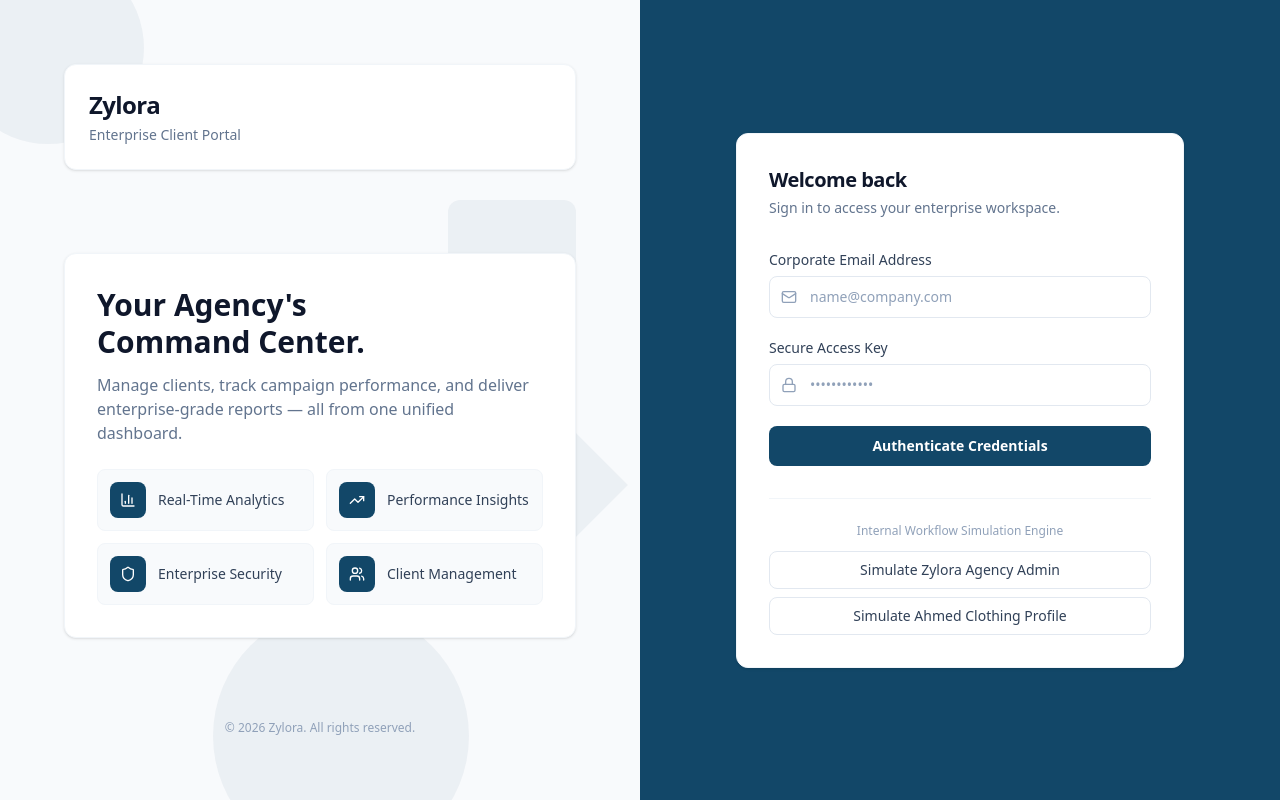
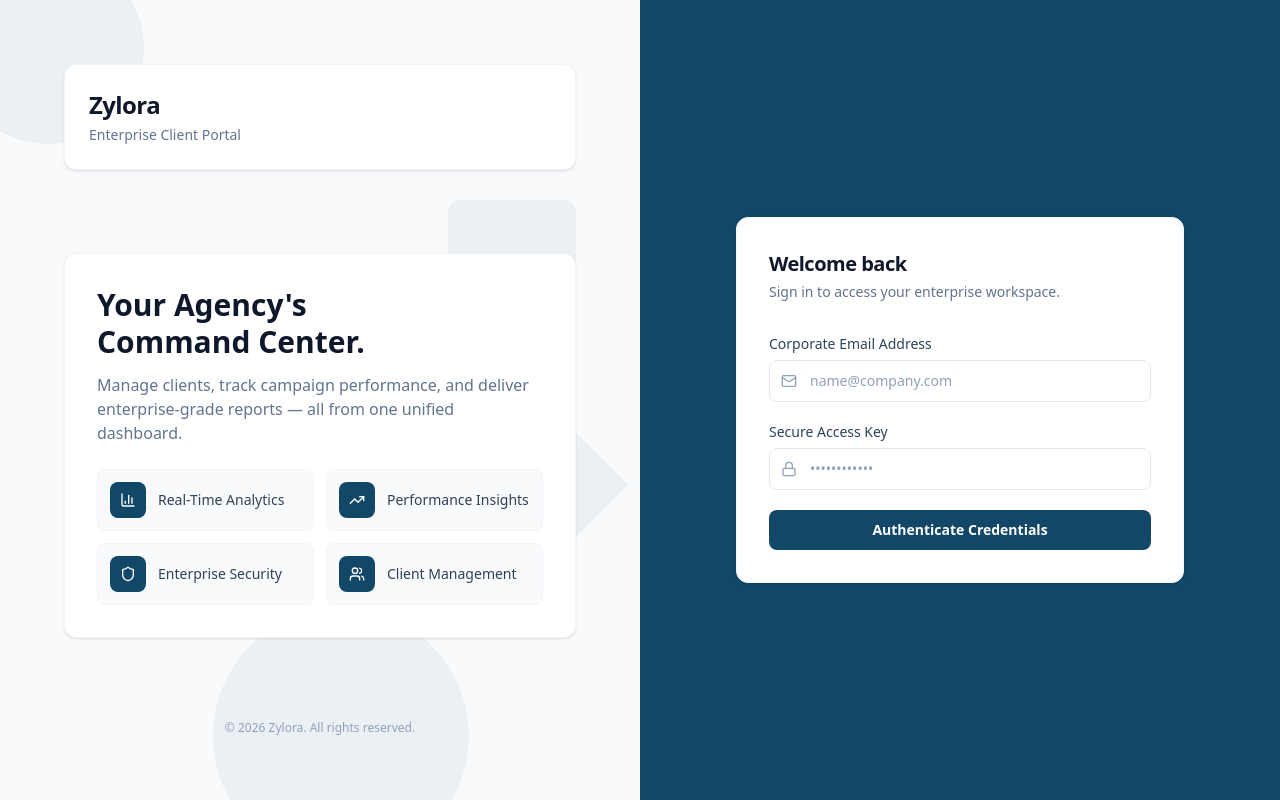
Before and after one commit to ManzarAbbass/zylora, a Next.js app: page /login in a window 1280 px wide. Built offline with nearby package versions, Linux system fonts and the light colour scheme.

Commit message:
feat(auth): implement B2B credentials validation with Zod, bcryptjs, and Drizzle

```diff
--- a/context/current-feature.md
+++ b/context/current-feature.md
@@ -1,14 +1,29 @@
-# Current Feature
+# Current Feature: Full B2B Credentials Token Validation Engine (Phase 2)
 
-## Status: Complete
+## Status: In Progress
 
 ## Goals
 
-<!-- Add goals here -->
+- [ ] Extend `src/auth.config.ts` with a Credentials provider placeholder (`authorize: async () => null`) inside the `providers` array — no database client imports in edge file
+- [ ] Override Credentials provider in `src/auth.ts` with Zod validation (`z.string().email()`, `z.string().min(8)`) for incoming login payloads
+- [ ] Query Neon PostgreSQL `users` table via Drizzle `eq(users.email, validatedEmail)` — throw NextAuth exception if no row found
+- [ ] Validate password with `bcryptjs.compare()` against stored hash
+- [ ] Return typesafe user profile object (`id`, `name`, `email`, `role`) on successful authentication
+- [ ] Strip all temporary simulation tester buttons from `src/app/login/page.tsx`
+- [ ] Bind standard email/password form fields with `useState` or Server Actions on login page
+- [ ] Wire submission to `signIn("credentials", { email, password, redirect: true })`
+- [ ] Catch authentication errors and display human-readable Sonner toasts: `"Invalid credentials provided. Please double-check your security tokens."`
+- [ ] Verify `ceo@zylora.com` / `ZyloraAdmin2026!` redirects to `/admin/dashboard`
+- [ ] Verify `ahmed@clothing.com` / `AhmedClient123!` redirects to `/client/dashboard`
+- [ ] Ensure invalid credentials display Sonner error without crashing
 
 ## Notes
 
-<!-- Add notes here -->
+- Refer to `@context/features/auth-spec-files/auth-phase-2-spec.md` for full spec
+- Cross-verify with `@context/project-overview.md` — no public registration allowed
+- Seeded test credentials in `src/db/seed.ts`: `ceo@zylora.com` (ADMIN) and `ahmed@clothing.com` (CLIENT)
+- Strictly blocks standalone `/api/auth/register` endpoints or sign-up page paths
+- Phase 1 NextAuth integration already in place — this phase activates real credentials validation
 
 ## History
 
--- a/package.json
+++ b/package.json
@@ -25,7 +25,8 @@
     "react-dom": "19.2.4",
     "recharts": "^3.10.0",
     "resend": "^6.18.0",
-    "sonner": "^2.0.7"
+    "sonner": "^2.0.7",
+    "zod": "^4.4.3"
   },
   "devDependencies": {
     "@tailwindcss/postcss": "^4",
--- a/src/app/login/page.tsx
+++ b/src/app/login/page.tsx
@@ -69,7 +69,7 @@ export default function LoginPage() {
       });
 
       if (result?.error) {
-        toast.error("Invalid credentials. Please verify your access keys.");
+        toast.error("Invalid credentials provided. Please double-check your security tokens.");
         return;
       }
 
@@ -93,18 +93,6 @@ export default function LoginPage() {
   async function handleSubmit(e: React.FormEvent) {
     e.preventDefault();
     await handleSignIn(email, password);
-  }
-
-  async function simulateLogin(role: "ADMIN" | "CLIENT") {
-    if (role === "ADMIN") {
-      setEmail("ceo@zylora.com");
-      setPassword("ZyloraAdmin2026!");
-      await handleSignIn("ceo@zylora.com", "ZyloraAdmin2026!");
-    } else {
-      setEmail("ahmed@clothing.com");
-      setPassword("AhmedClient123!");
-      await handleSignIn("ahmed@clothing.com", "AhmedClient123!");
-    }
   }
 
   return (
@@ -243,30 +231,6 @@ export default function LoginPage() {
                 {loading ? "Authenticating..." : "Authenticate Credentials"}
               </button>
             </form>
-
-            <div className="mt-8 border-t border-slate-100 pt-6">
-              <p className="mb-3 text-center text-xs font-medium text-slate-400">
-                Internal Workflow Simulation Engine
-              </p>
-              <div className="flex flex-col gap-2">
-                <button
-                  type="button"
-                  disabled={loading}
-                  onClick={() => simulateLogin("ADMIN")}
-                  className="rounded-lg border border-slate-200 bg-white px-4 py-2 text-sm font-medium text-slate-700 transition hover:bg-slate-50 focus:outline-none focus:ring-2 focus:ring-[#124768] focus:ring-offset-1 disabled:opacity-60"
-                >
-                  Simulate Zylora Agency Admin
-                </button>
-                <button
-                  type="button"
-                  disabled={loading}
-                  onClick={() => simulateLogin("CLIENT")}
-                  className="rounded-lg border border-slate-200 bg-white px-4 py-2 text-sm font-medium text-slate-700 transition hover:bg-slate-50 focus:outline-none focus:ring-2 focus:ring-[#124768] focus:ring-offset-1 disabled:opacity-60"
-                >
-                  Simulate Ahmed Clothing Profile
-                </button>
-              </div>
-            </div>
           </div>
         </div>
       </div>
--- a/src/auth.config.ts
+++ b/src/auth.config.ts
@@ -1,12 +1,20 @@
 import type { NextAuthConfig } from "next-auth";
 import GitHub from "next-auth/providers/github";
+import Credentials from "next-auth/providers/credentials";
 
 export default {
   session: { strategy: "jwt" },
   pages: {
     signIn: "/login",
   },
-  providers: [GitHub],
+  providers: [
+    GitHub,
+    Credentials({
+      id: "edge-placeholder",
+      name: "Edge Placeholder",
+      authorize: async () => null,
+    }),
+  ],
   callbacks: {
     authorized({ auth, request: { nextUrl } }) {
       const isLoggedIn = !!auth?.user;
--- a/src/auth.ts
+++ b/src/auth.ts
@@ -1,9 +1,15 @@
 import NextAuth from "next-auth";
 import Credentials from "next-auth/providers/credentials";
 import { DrizzleAdapter } from "@auth/drizzle-adapter";
+import { z } from "zod";
 import { db } from "@/db";
 import { users, accounts, sessions, verificationTokens } from "@/db/schema";
 import authConfig from "./auth.config";
+
+const loginSchema = z.object({
+  email: z.string().email(),
+  password: z.string().min(8),
+});
 
 export const { handlers, auth, signIn, signOut } = NextAuth({
   ...authConfig,
@@ -12,10 +18,10 @@ export const { handlers, auth, signIn, signOut } = NextAuth({
     Credentials({
       async authorize(credentials) {
         try {
-          const { email, password } = credentials as {
-            email: string;
-            password: string;
-          };
+          const parsed = loginSchema.safeParse(credentials);
+          if (!parsed.success) return null;
+
+          const { email, password } = parsed.data;
 
           const { eq } = await import("drizzle-orm");
           const bcrypt = await import("bcryptjs");
```
Also changed, not shown: 1 other file (tests, documents, lock files or other folders).
